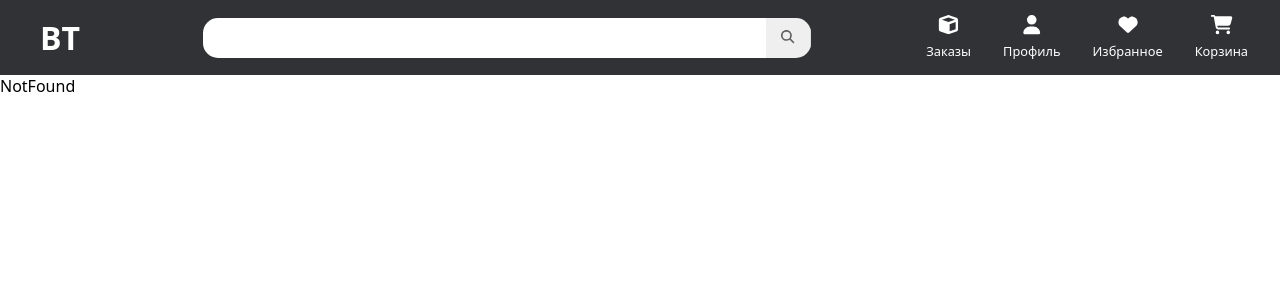
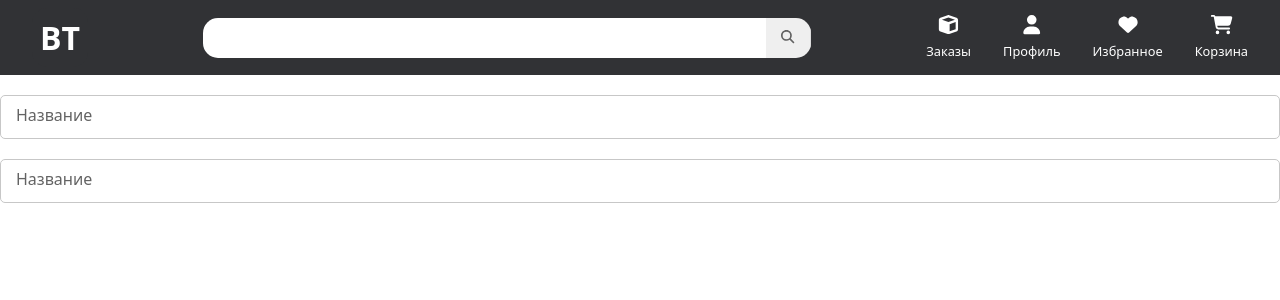
Before and after one commit to dencyh/tech-store-client, a React (Create React App) app: page /1/new in a window 1280 px wide. Shown: the top 300 px of the page. Built offline with nearby package versions, Linux system fonts and the light colour scheme.

Commit message:
wip add product admin page *custom input with floating label *new product route

```diff
--- a/src/App.tsx
+++ b/src/App.tsx
@@ -4,6 +4,7 @@ import NotFound from "./pages/404";
 import Home from "./pages/homePage";
 import ProductPage from "./pages/productPage";
 import CatalogPage from "./pages/catalogPage";
+import AddProduct from "./features/products/addProduct";
 
 function App() {
   return (
@@ -11,6 +12,7 @@ function App() {
       <Route path="/" element={<Home />} />
       <Route path="/products/:productName/:id" element={<ProductPage />} />
       <Route path="/:category" element={<CatalogPage />} />
+      <Route path="/:category/new" element={<AddProduct />} />
       <Route path="*" element={<NotFound />} />
     </Routes>
   );
--- a/src/assets/styles/variables.scss
+++ b/src/assets/styles/variables.scss
@@ -1,11 +1,15 @@
 $primary-color: #313235;
 $secondary-color: #7315e5;
-$secondary-transparent: #aa64ff61;
+$secondary-desaturated: #e0c7ff;
+$light-purple: #c6b7ff;
+$light-blue: #a1c8ff;
+$blue: #005ee0;
 $accent-color: #ffd039;
 $white: white;
 $dimmed-black: #1d252c;
 $darker-gray: #4a4a4a;
 $dark-gray: #636363;
+$gray: #7f7f7f;
 $light-gray: #c7c7c7;
 $dimmed-white: #dddddd;
 $link-color: #1a5888;
@@ -13,12 +17,14 @@ $danger: #bb0628;
 $temp: #a0a0a0;
 $width-container: 1440px;
 
+// Container
 @mixin container {
   margin: 0 auto;
   max-width: 1340px;
   min-width: 990px;
 }
 
+// Badge
 @mixin badge($color) {
   border-radius: 5px;
   font-size: 12px;
@@ -26,3 +32,43 @@ $width-container: 1440px;
   background-color: $color;
   white-space: nowrap;
 }
+
+// Next 3 - input with floating placeholder
+@mixin label {
+  padding: 0.1em 0.4em;
+  border-radius: 5px;
+  text-transform: capitalize;
+
+  position: absolute;
+  top: 1.3em;
+  transform: translateY(-50%);
+  left: 0.6em;
+
+  font-size: 1em;
+  transition: top ease 200ms, font-size ease 200ms, background ease 200ms;
+  color: $dark-gray;
+}
+
+@mixin input($border-color) {
+  width: 100%;
+  padding: 1em 0.6em 0.5em;
+  border: 1px solid $light-gray;
+  border-radius: 5px;
+  color: $dimmed-black;
+  font-size: 1em;
+
+  &:hover {
+    border-color: $gray;
+  }
+  &:focus {
+    border-color: $border-color;
+    outline: 2px solid $border-color;
+  }
+}
+
+@mixin label-focus($label-bg) {
+  top: 0;
+  font-size: 0.8em;
+  background-color: $label-bg;
+  color: $darker-gray;
+}
--- a/src/components/common/form/textInput/textInput.module.scss
+++ b/src/components/common/form/textInput/textInput.module.scss
@@ -1,10 +1,24 @@
 @import "../../../../assets/styles/variables.scss";
 
+.container {
+  position: relative;
+  width: 100%;
+}
+
 .input {
-  padding: 0 1rem;
-  width: 100%;
-  border: none;
-  outline: none;
-  font-size: 1.2rem;
-  color: $dark-gray;
+  @include input($light-purple);
+  margin-bottom: 20px;
 }
+
+.label {
+  @include label;
+}
+
+.input:focus + .label,
+.input:focus:valid + .label {
+  @include label-focus($light-purple);
+}
+
+.input:valid + .label {
+  @include label-focus($white);
+}
--- a/src/components/common/form/textInput/textInput.tsx
+++ b/src/components/common/form/textInput/textInput.tsx
@@ -2,8 +2,9 @@ import React from "react";
 import PropTypes from "prop-types";
 import styles from "./textInput.module.scss";
 
-interface Props {
-  label: string;
+interface Props
+  extends Omit<React.InputHTMLAttributes<HTMLInputElement>, "onChange"> {
+  label?: string;
   type?: string;
   name: string;
   value: string;
@@ -17,11 +18,11 @@ const TextInput: React.FC<Props> = ({
   name,
   value,
   onChange,
-  error = ""
+  error = "",
+  ...rest
 }) => {
   return (
-    <div>
-      <label htmlFor={name}>{label}</label>
+    <div className={styles.container}>
       <input
         type={type}
         name={name}
@@ -29,7 +30,12 @@ const TextInput: React.FC<Props> = ({
         onChange={(e) => onChange({ name, value: e.target.value })}
         value={value}
         className={styles.input}
+        required
+        {...rest}
       />
+      <label htmlFor={name} className={styles.label}>
+        {label}
+      </label>
       {error && <div>{error}</div>}
     </div>
   );
--- a/src/features/catalog/catalog.module.scss
+++ b/src/features/catalog/catalog.module.scss
@@ -116,7 +116,16 @@
   border-radius: 5px;
   background-color: $secondary-color;
   color: $white;
+  display: block;
 }
+
+.new__link {
+  width: 250px;
+  padding: 10px;
+  text-align: center;
+  margin-bottom: 20px;
+}
+
 .btn__icon {
   margin-right: 14px;
   font-size: 14px;
--- a/src/features/catalog/catalogList.tsx
+++ b/src/features/catalog/catalogList.tsx
@@ -1,5 +1,5 @@
 import React from "react";
-import { useParams } from "react-router-dom";
+import { Link, useParams } from "react-router-dom";
 import { useGetCategoryProductsQuery } from "../api/apiSlice";
 import CatalogItem from "./catalogItem";
 import styles from "./catalog.module.scss";
@@ -19,6 +19,12 @@ const CatalogList = () => {
   } else if (isSuccess) {
     content = (
       <>
+        <Link
+          to={`/${category}/new`}
+          className={`${styles.btn} ${styles.new__link}`}
+        >
+          Добавить продукт
+        </Link>
         {products.map((product: any) => (
           <CatalogItem key={product._id} product={product} />
         ))}
--- /dev/null
+++ b/src/features/products/addProduct.tsx
@@ -0,0 +1,33 @@
+import React, { useState } from "react";
+import TextInput from "../../components/common/form/textInput/textInput";
+import Layout from "../../pages/layout";
+
+const AddProduct = () => {
+  const [values, setValues] = useState({
+    name: ""
+  });
+
+  const handleChange = ({ name, value }: { name: string; value: string }) => {
+    setValues((prev) => ({ ...prev, [name]: value }));
+  };
+  return (
+    <Layout>
+      <form style={{ marginTop: "20px" }}>
+        <TextInput
+          label="Название"
+          name="name"
+          value={values.name}
+          onChange={handleChange}
+        />
+        <TextInput
+          label="Название"
+          name="name"
+          value={values.name}
+          onChange={handleChange}
+        />
+      </form>
+    </Layout>
+  );
+};
+
+export default AddProduct;
```
Also changed, not shown: src/components/common/form/cardCheckbox/cardCheckbox.module.scss (+5 -5 lines), src/features/products/editProduct.tsx (added, +7 -0 lines).
